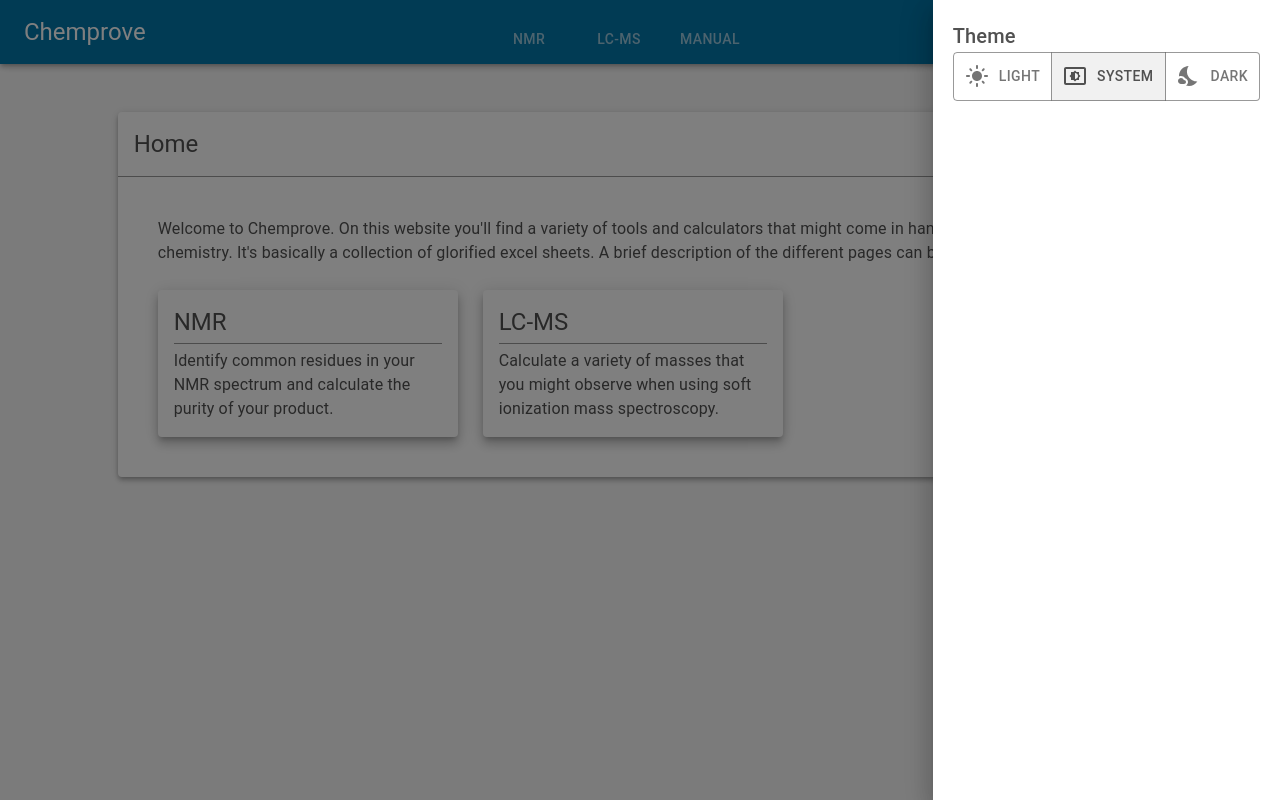
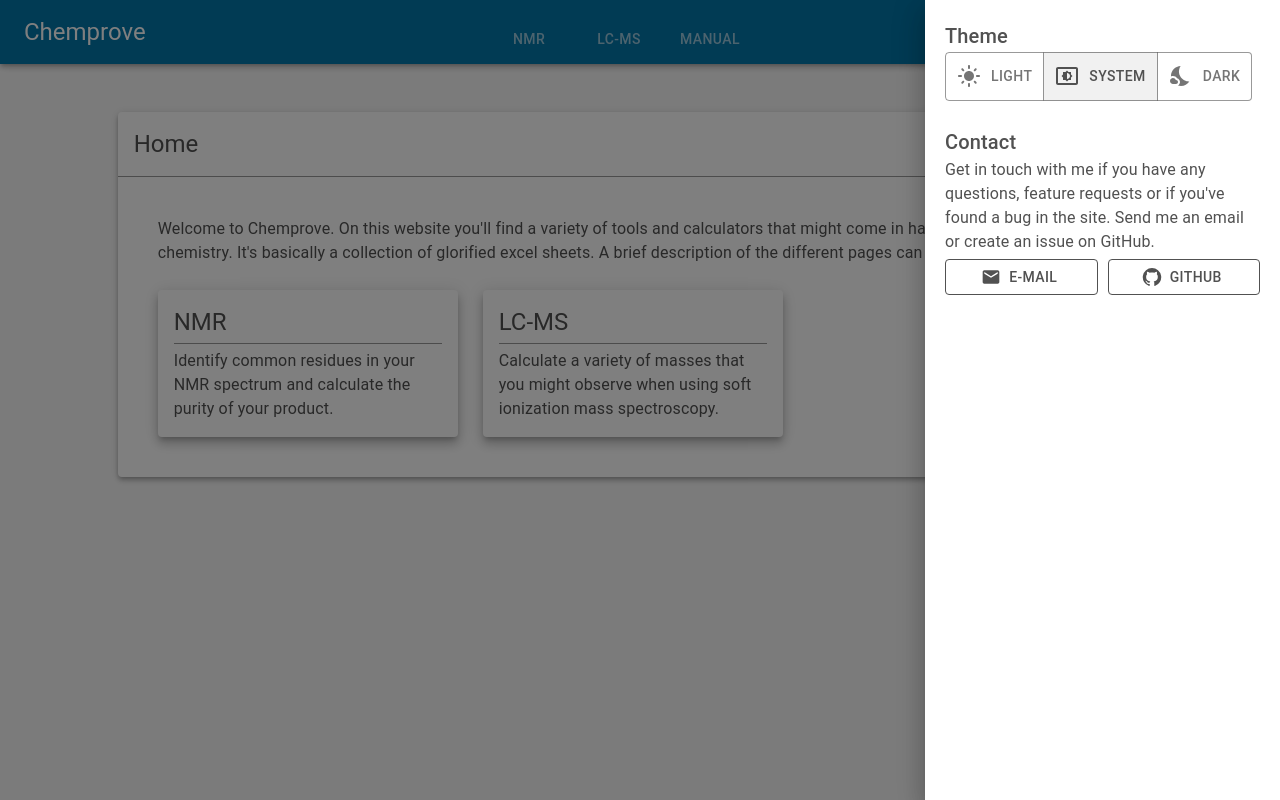
Before and after one commit to Noldyman/chemprove, a React (Create React App) app: page / in a window 1280 px wide. Both pictures are taken after a click on the button 1236 px from the left and 32 px from the top of the page. Built offline with nearby package versions, Linux system fonts and the light colour scheme.

Commit message:
add contact info

```diff
--- a/src/components/SettingsDrawer.tsx
+++ b/src/components/SettingsDrawer.tsx
@@ -5,8 +5,15 @@ import {
   Typography,
   ToggleButtonGroup,
   ToggleButton,
+  Button,
 } from "@mui/material";
-import { LightMode, SettingsBrightness, NightsStay } from "@mui/icons-material";
+import {
+  LightMode,
+  SettingsBrightness,
+  NightsStay,
+  Email,
+  GitHub,
+} from "@mui/icons-material";
 
 interface Props {
   isOpen: boolean;
@@ -24,7 +31,16 @@ export const SettingsDrawer = ({ isOpen, onClose }: Props) => {
 
   return (
     <Drawer open={isOpen} onClose={onClose} anchor="right">
-      <div style={{ padding: "20px" }}>
+      <div
+        style={{
+          display: "flex",
+          flexDirection: "column",
+          gap: "25px",
+          padding: "20px",
+          width: "355px",
+        }}
+      >
+        <div>
           <Typography variant="h6">Theme</Typography>
           <ToggleButtonGroup
             exclusive
@@ -45,6 +61,39 @@ export const SettingsDrawer = ({ isOpen, onClose }: Props) => {
             </ToggleButton>
           </ToggleButtonGroup>
         </div>
+        <div>
+          <Typography variant="h6">Contact</Typography>
+          <Typography>
+            Get in touch with me if you have any questions, feature requests or
+            if you've found a bug in the site. Send me an email or create an
+            issue on GitHub.
+          </Typography>
+          <div style={{ marginTop: "5px", display: "flex", gap: "10px" }}>
+            <Button
+              fullWidth
+              startIcon={<Email />}
+              variant="outlined"
+              color="inherit"
+              onClick={() =>
+                (window.location.href = "mailto:info@chemprove.com")
+              }
+            >
+              E-mail
+            </Button>
+            <Button
+              fullWidth
+              startIcon={<GitHub />}
+              variant="outlined"
+              color="inherit"
+              onClick={() =>
+                window.open("https://github.com/Noldyman/chemprove/issues")
+              }
+            >
+              GitHub
+            </Button>
+          </div>
+        </div>
+      </div>
     </Drawer>
   );
 };
```
Lines whose indentation alone changed are shown as unchanged.
